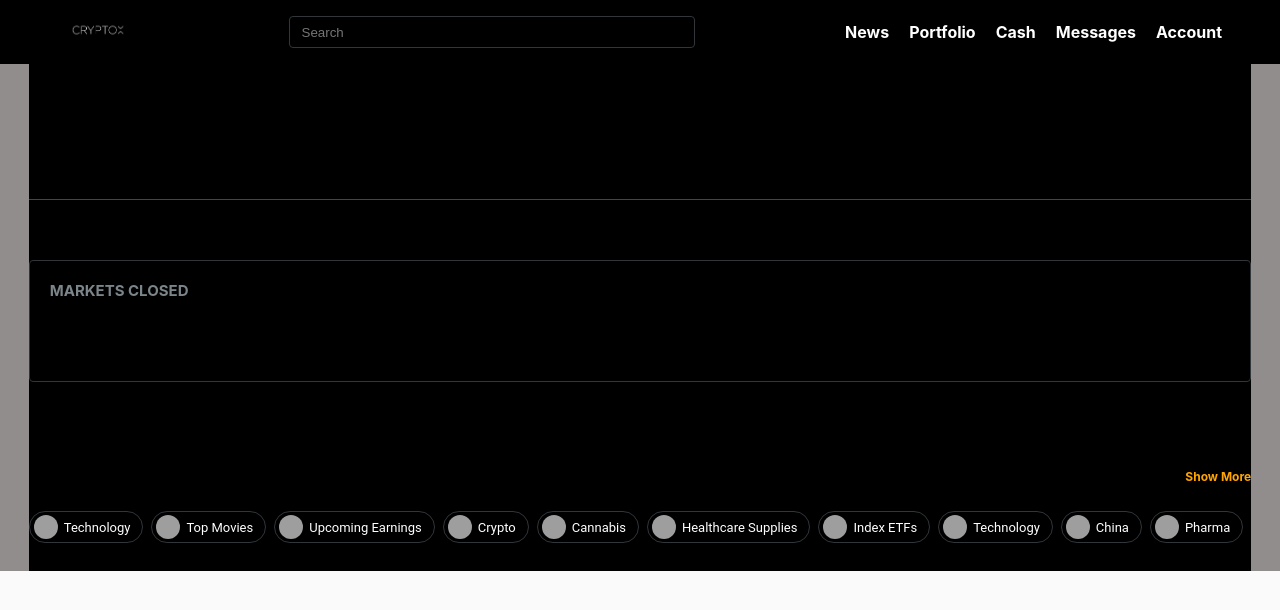
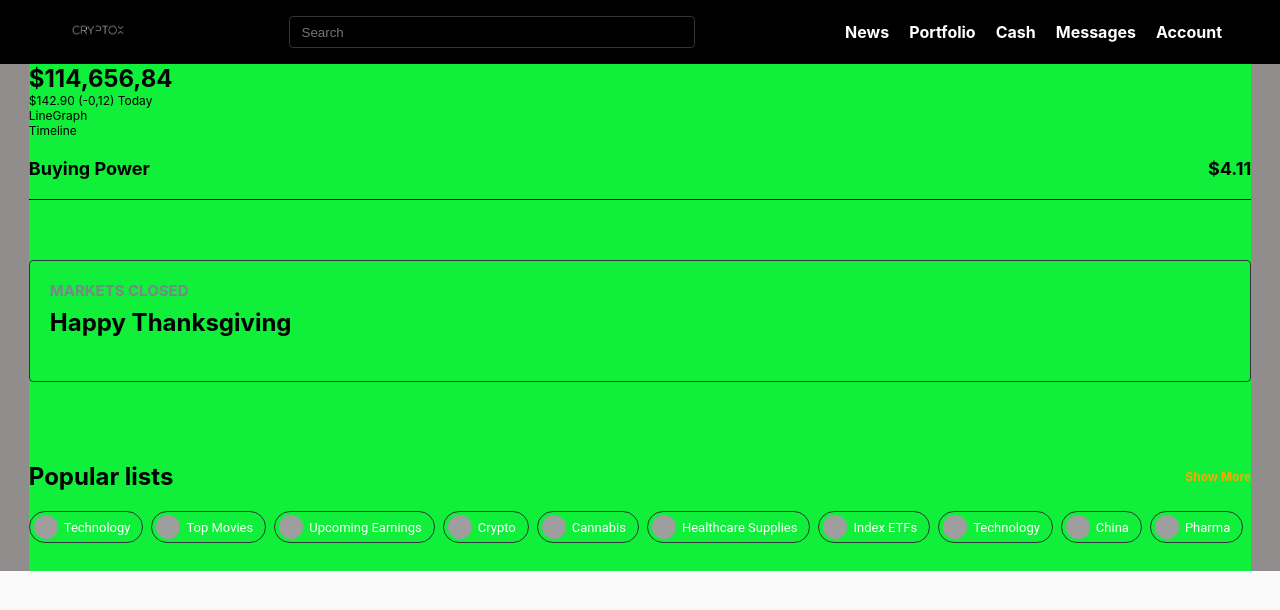
Before and after one commit to oktayesenn/Cryptox-Trading-PL, a React (Create React App) app: page / in a window 1280 px wide. Shown: the top 610 px of the page. Built offline with nearby package versions, Linux system fonts and the light colour scheme; grey boxes are pictures that could not be loaded.

Commit message:
Materials and Background updated

```diff
--- a/src/components/Newsfeed.css
+++ b/src/components/Newsfeed.css
@@ -2,12 +2,12 @@
     flex: 0.7;
     display: flex;
     flex-direction: column;
-    background-color: black;
+    background-color: rgb(221, 9, 9);
   }
 
   .newsfeed__container {
     flex: 1;
-    background-color: black;
+    background-color: rgb(16, 239, 57);
     font-size: 12px;
   }
 
@@ -17,7 +17,7 @@
     padding: 20px 0px 20px 0px;
     display: flex;
     justify-content: space-between;
-    border-bottom: 1px solid #3b4754;
+    border-bottom: 1px solid #00060c;
     margin-bottom: 60px;
   }
 
@@ -105,7 +105,7 @@
 
   .newsfeed__topmovers__section {
     padding: 20px 0px 10px 0px;
-    background-color: black;
+    background-color: rgb(19, 224, 50);
     height: fit-content;
   }
   .newsfeed__topmovers__intro__details {
@@ -120,14 +120,14 @@
   }
 
   .newsfeed__topmovers__cards__container {
-    background-color: black;
+    background-color: rgb(16, 213, 82);
     justify-content: space-evenly;
     padding: 20px 20px 20px 0px;
     display: flex;
   }
 
   .newsfeed__topmovers__card {
-    background-color: black;
+    background-color: rgb(19, 217, 16);
     color: white;
     padding: 20px 20px 20px 20px;
     margin-left: 12px;
```
